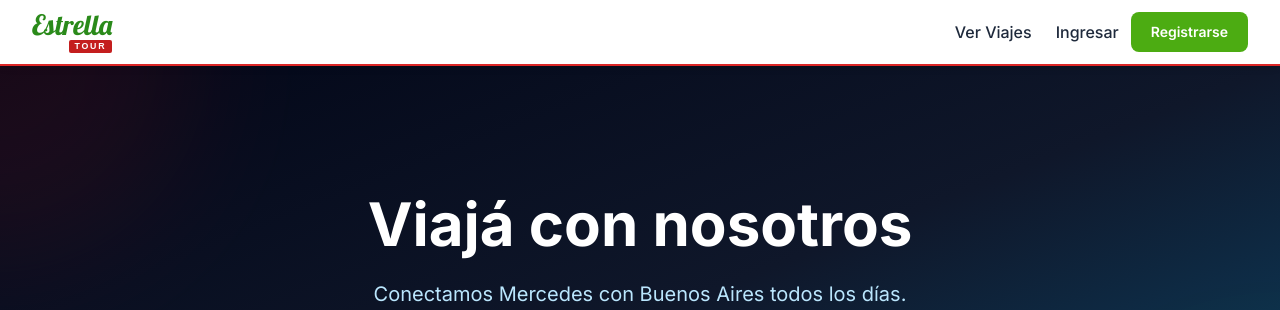
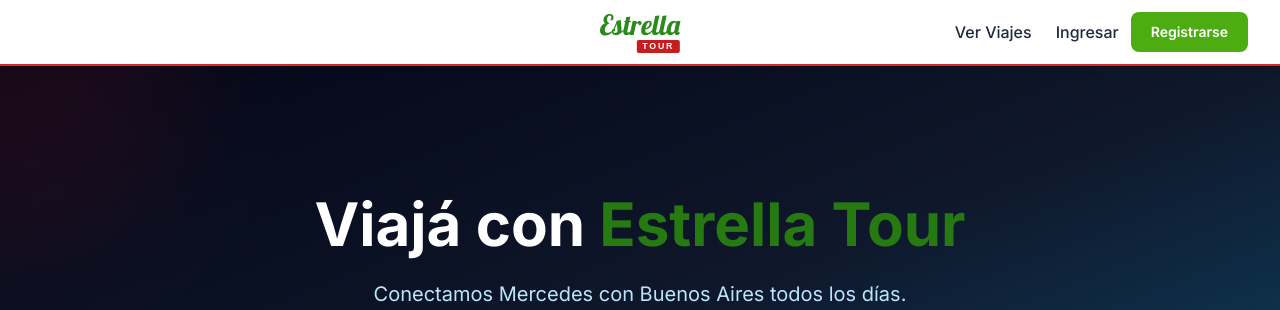
Before and after one commit to pedromarzano1/estrella-tour, a Next.js app: page / in a window 1280 px wide. Shown: the top 310 px of the page. Built offline with nearby package versions, Linux system fonts and the light colour scheme; no server answers.

Commit message:
revertir titulo hero y centrar logo en navbar

```diff
--- a/src/app/page.tsx
+++ b/src/app/page.tsx
@@ -24,7 +24,8 @@
         <div className="relative max-w-7xl mx-auto px-4 sm:px-6 lg:px-8 py-24 md:py-32">
           <div className="max-w-3xl mx-auto text-center">
             <h1 className="text-4xl md:text-6xl font-bold leading-tight mb-6">
-              Viajá con nosotros
+              Viajá con
+              <span className="text-[#267a11]"> Estrella Tour</span>
             </h1>
             <p className="text-xl text-brand-200 mb-10 leading-relaxed">
               Conectamos Mercedes con Buenos Aires todos los días.<br />
--- a/src/components/public/Navbar.tsx
+++ b/src/components/public/Navbar.tsx
@@ -15,11 +15,16 @@
   return (
     <nav className="bg-white text-slate-800 shadow-md sticky top-0 z-40 border-b-2 border-red-600">
       <div className="max-w-7xl mx-auto px-4 sm:px-6 lg:px-8">
-        <div className="flex items-center justify-between h-16">
-          {/* Logo */}
-          <Link href="/" className="flex items-center hover:opacity-80 transition-opacity">
-            <LogoEstrella />
-          </Link>
+        <div className="relative flex items-center justify-between h-16">
+          {/* Logo centrado */}
+          <div className="absolute left-1/2 -translate-x-1/2">
+            <Link href="/" className="flex items-center hover:opacity-80 transition-opacity">
+              <LogoEstrella />
+            </Link>
+          </div>
+
+          {/* Espacio izquierdo vacío para equilibrar */}
+          <div className="hidden md:block w-32" />
 
           {/* Desktop nav */}
           <div className="hidden md:flex items-center gap-6">
```
